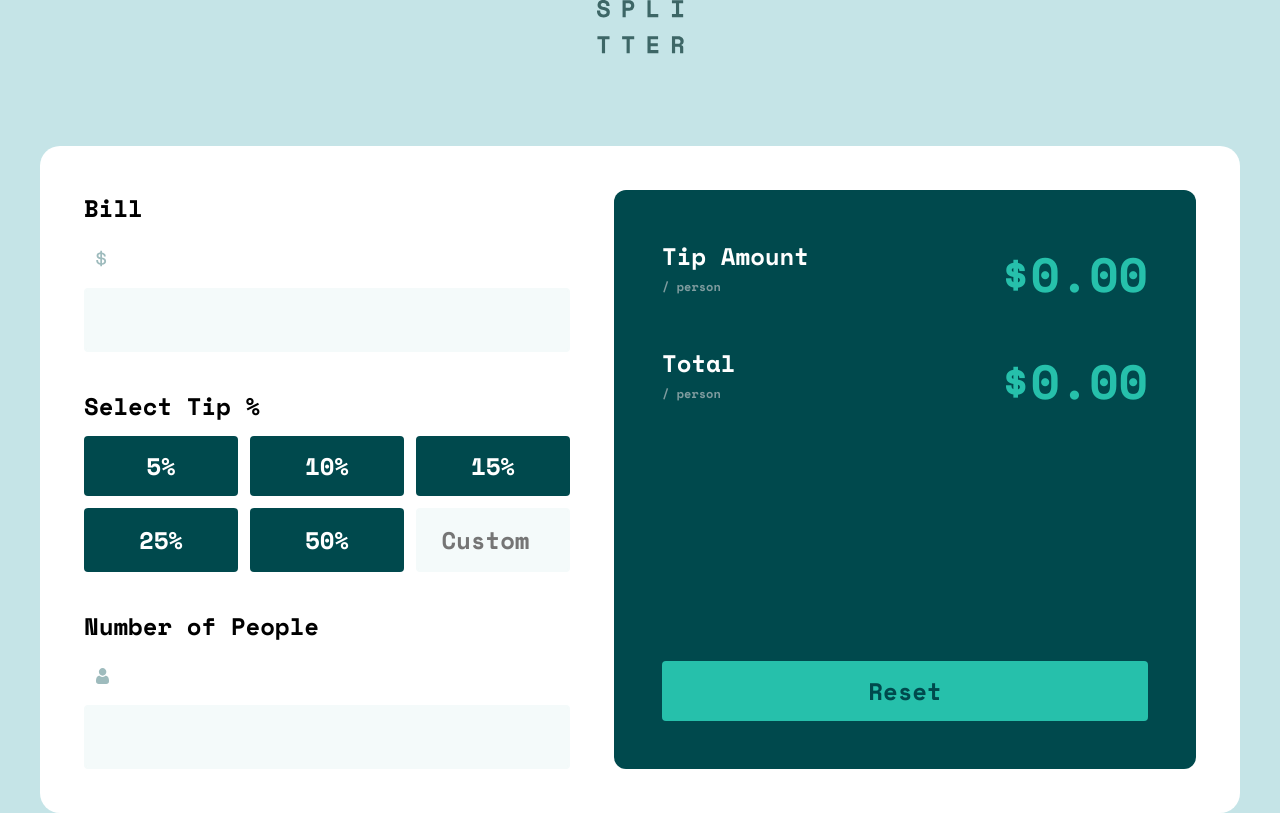
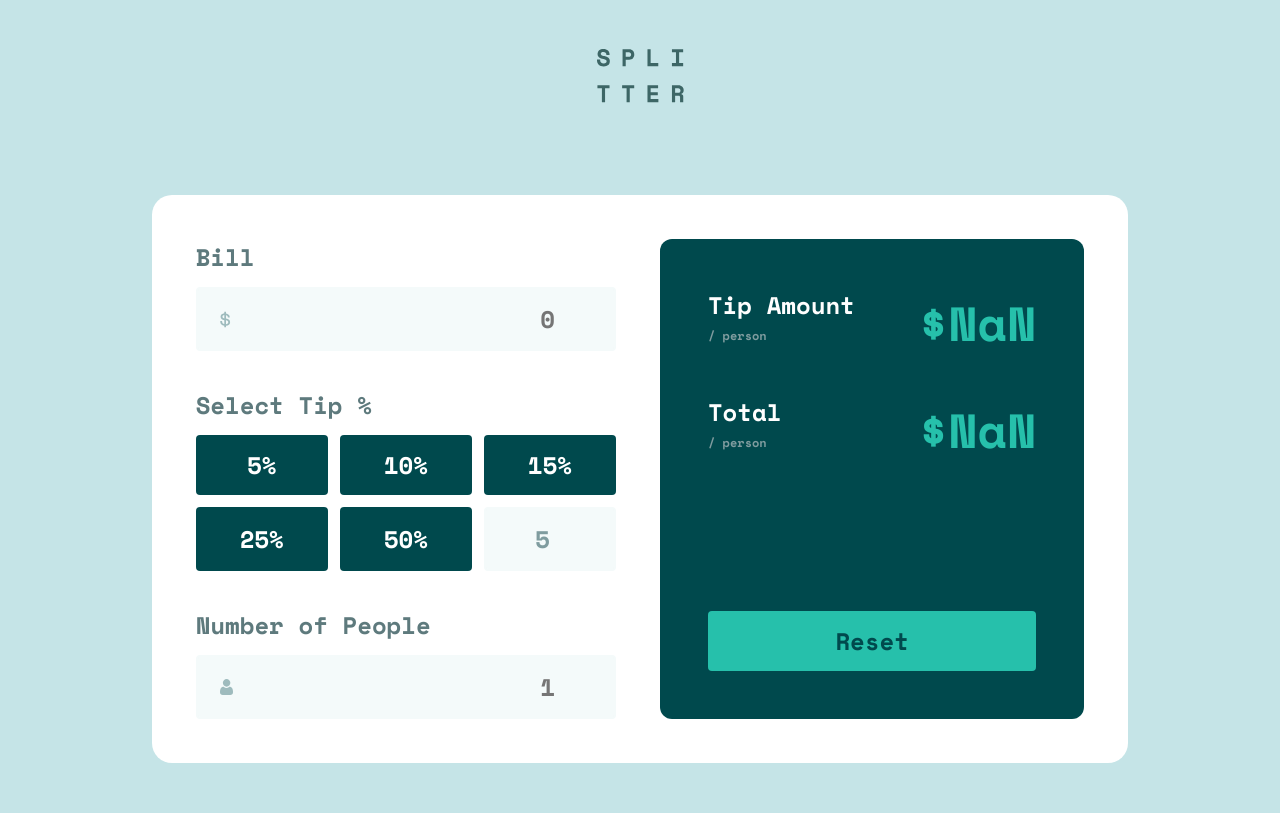
Before and after one commit to ankantalukdar/fem-tip-calculator, a plain HTML site: page index.html in a window 1280 px wide. Both pictures are taken after a click on the button "5%". Drawn offline with nearby package versions, Linux system fonts and the light colour scheme.

Commit message:
added js & bugs :)

```diff
--- a/index.html
+++ b/index.html
@@ -16,28 +16,28 @@
     <div class="main-section">
       <div class="column-one">
         <div class="c1-gap">
-          <p>Bill</p>
+          <p class="txt-clr">Bill</p>
           <div class="input-img">
             <img src="images/icon-dollar.svg" alt="">
-            <input type="number" min="0">
+            <input type="number" id="billAmount" class="max-input" min="0" max="10000" placeholder="0">
           </div>
         </div>
         <div class="c1-gap">
-          <p>Select Tip %</p>
+          <p class="txt-clr">Select Tip %</p>
           <div class="bt-tip-wrap">
             <button class="bt-tip">5%</button>
             <button class="bt-tip">10%</button>
             <button class="bt-tip">15%</button>
             <button class="bt-tip">25%</button>
             <button class="bt-tip">50%</button>
-            <input type="number" min="0" class="input-custom" placeholder="Custom">
+            <input type="number" id="customTip" min="0" max="1000" class="input-custom max-input" placeholder="Custom">
           </div>
         </div>
         <div class="c1-gap">
-          <p>Number of People</p>
+          <p class="txt-clr">Number of People</p>
           <div class="input-img">
             <img src="images/icon-person.svg" alt="">
-            <input type="number" min="0">
+            <input type="number" id="numPeople" class="max-input" min="1" max="100" placeholder="1">
           </div>
         </div>
       </div>
@@ -48,7 +48,7 @@
               <p>Tip Amount</p>
               <p class="per-person">/ person</p>
             </div>
-            <h1 class="price-total">$0.00</h1>
+            <h1 class="price-total" id="tipAmountPerPerson">$0.00</h1>
           </div>
           <div>
             <div class="flex-row c2-line">
@@ -56,7 +56,7 @@
                 <p>Total</p>
                 <p class="per-person">/ person</p>
               </div>
-              <h1 class="price-total">$0.00</h1>
+              <h1 class="price-total" id="totalAmountPerPerson">$0.00</h1>
             </div>
           </div>
         </div>
--- a/script.js
+++ b/script.js
@@ -3,3 +3,97 @@ const input = document.querySelector('.input-custom');
 input.addEventListener('input', function() {
   input.style.textAlign = 'right'; // Change alignment to right when typing
 });
+
+// ninja
+// ninja
+// **************************
+
+const numberInputs = document.querySelectorAll('.max-input');
+
+numberInputs.forEach(input => {
+  input.addEventListener('input', function(event) {
+    const maxValue = parseFloat(input.getAttribute('max'));
+    const enteredValue = parseFloat(input.value);
+
+    if (enteredValue > maxValue) {
+      input.value = maxValue; // Reset value to the maximum if it exceeds the max attribute
+    }
+  });
+
+  input.addEventListener('keydown', function(event) {
+    if (event.key === '+' || event.key === '-') {
+      event.preventDefault(); // Prevents typing the plus or minus symbol
+    }
+  });
+});
+
+// ninja
+// ninja
+// **************************
+
+document.addEventListener('input', function(event) {
+  if (event.target.matches('.max-input')) {
+    calculate(event.target); // Pass the target element to the calculate function
+  }
+});
+
+function calculate(input) {
+  const customTip = parseFloat(input.value);
+
+  if (!isNaN(customTip) && customTip >= 0) {
+    input.style.borderColor = ''; // Reset border color if input is valid
+    calculateTip(customTip);
+  } else {
+    input.style.borderColor = 'red'; // Change border color to red for invalid input
+    input.value = ''; // Clear the input value
+    input.placeholder = 'Invalid input'; // Optionally, show a placeholder message
+  }
+}
+
+// Select all tip buttons and the custom tip input
+const tipButtons = document.querySelectorAll('.bt-tip');
+const customTipInput = document.getElementById('customTip');
+const resetButton = document.querySelector('.bt-reset');
+
+// Loop through each tip button to add an event listener
+tipButtons.forEach(button => {
+  button.addEventListener('click', function() {
+    // Set customTip input value to the selected tip percentage (without the % symbol)
+    customTipInput.value = this.textContent.replace('%', '');
+    calculateTip();
+  });
+});
+
+// Add an event listener for the reset button
+resetButton.addEventListener('click', function() {
+  // Reset the custom tip input and recalculate
+  customTipInput.value = '';
+  calculateTip();
+});
+
+function calculateTip(tipPercentage = 0) {
+  const customTipInputValue = customTipInput.value;
+
+  if (customTipInputValue) {
+    // Retrieving values from input fields
+    const billAmount = parseFloat(document.getElementById('billAmount').value);
+    const customTip = parseFloat(customTipInputValue);
+    const numPeople = parseFloat(document.getElementById('numPeople').value) || 1;
+
+    // Calculating tip amount and total amount
+    const tipAmount = (billAmount * customTip) / 100;
+    const totalAmount = billAmount + tipAmount;
+
+    // Calculating amounts per person
+    const tipAmountPerPerson = tipAmount / numPeople;
+    const totalAmountPerPerson = totalAmount / numPeople;
+
+    // Updating the displayed results
+    document.getElementById('tipAmountPerPerson').innerText = `$${tipAmountPerPerson.toFixed(2)}`;
+    document.getElementById('totalAmountPerPerson').innerText = `$${totalAmountPerPerson.toFixed(2)}`;
+  } else {
+    // If tip is not selected or custom input is empty, show default values
+    document.getElementById('tipAmountPerPerson').innerText = `$0.00`;
+    document.getElementById('totalAmountPerPerson').innerText = `$0.00`;
+  }
+}
--- a/style.css
+++ b/style.css
@@ -47,6 +47,10 @@ body {
   font-weight: var(--font-bold);
   font-size: var(--font-300);
   background-color: var(--light-grayish-cyan);
+}
+
+.txt-clr {
+  color: var(--dark-grayish-cyan);
 }
 
 .container {
@@ -111,6 +115,7 @@ img {
 
 .c2-line {
   justify-content: space-between;
+  gap: var(--space-450);
 }
 
 .c2-txt {
@@ -131,11 +136,21 @@ img {
   display: flex;
 }
 
+.input-img {
+  position: relative;
+}
+
+.input-img img {
+  position: absolute;
+  top: var(--space-100);
+  left: var(--space-100);
+}
+
 input {
   color: var(--grayish-cyan);
   font-family: var(--font-primary);
   font-size: var(--font-300);
-  padding: var(--space-100);
+  padding: var(--space-100) var(--space-350);
   width: 100%;
   background-color: var(--very-light-grayish-cyan);
   border: 2px solid var(--very-light-grayish-cyan);
@@ -152,6 +167,7 @@ input:focus {
 
 .input-custom {
   text-align: center;
+  padding: var(--space-100);
 }
 
 .bt-tip-wrap {
@@ -174,6 +190,7 @@ button {
   background-color: var(--very-dark-cyan);
   border-radius: var(--space-50);
   width: 100%;
+  padding: var(--space-100) var(--space-350);
 }
 
 .bt-tip:hover {
```
